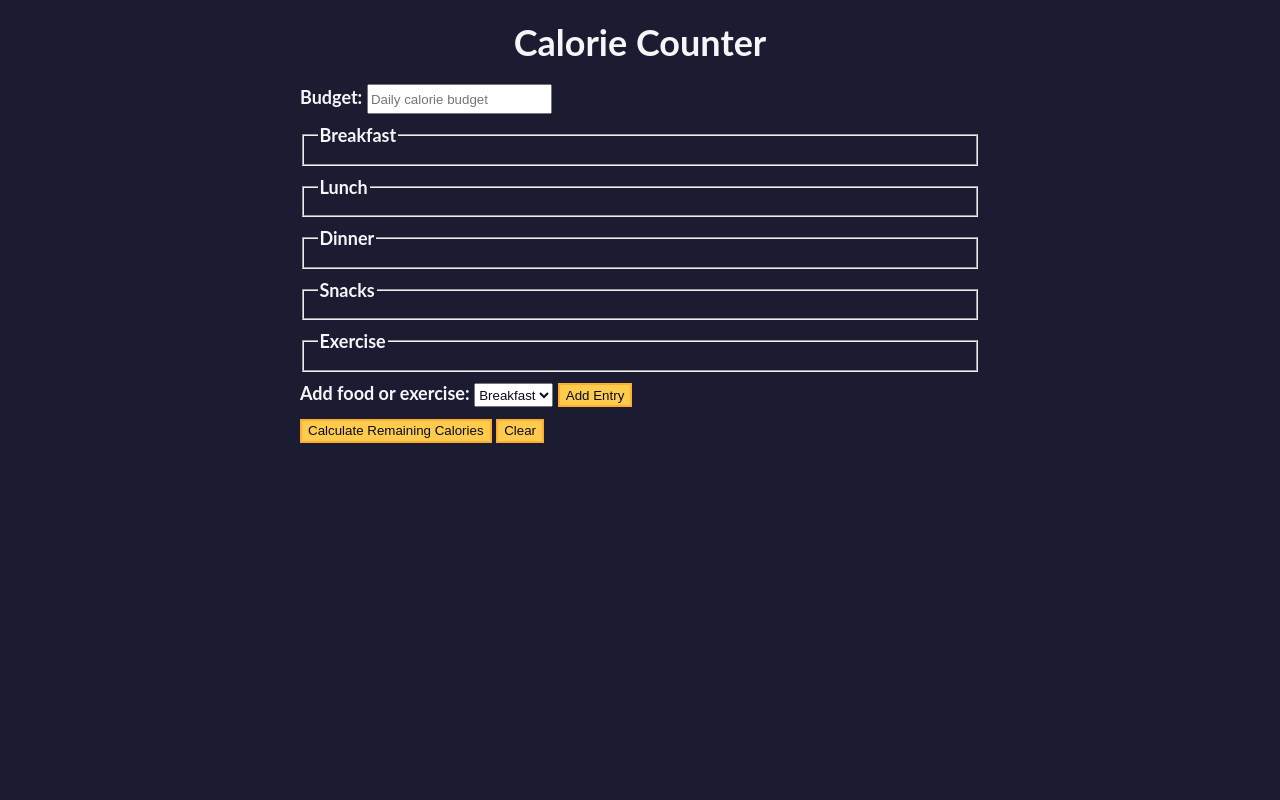
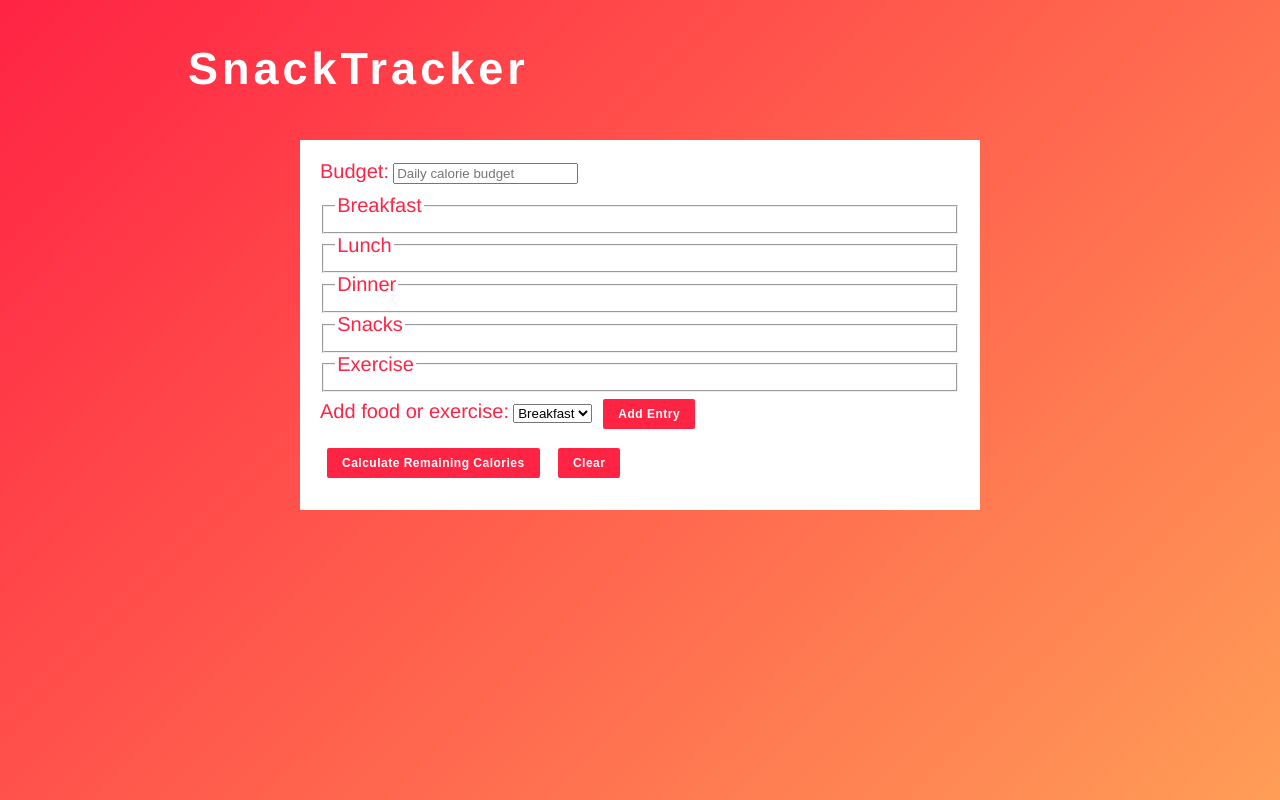
Before and after one commit to searley96/cal_counter, a website: page index.html in a window 1280 px wide. Drawn offline with Linux system fonts and the light colour scheme.

Commit message:
messed around with css

```diff
--- a/index.html
+++ b/index.html
@@ -8,7 +8,7 @@
   </head>
   <body>
     <main>
-      <h1>Calorie Counter</h1>
+      <h1>SnackTracker</h1>
       <div class="container">
         <form id="calorie-counter">
           <label for="budget">Budget:</label>
--- a/styles.css
+++ b/styles.css
@@ -1,39 +1,47 @@
-:root {
-  --light-grey: #f5f6f7;
-  --dark-blue: #0a0a23;
-  --fcc-blue: #1b1b32;
-  --light-yellow: #fecc4c;
-  --dark-yellow: #feac32;
-  --light-pink: #ffadad;
-  --dark-red: #850000;
-  --light-green: #acd157;
+body {
+  font-family:"MarkWeb", "Avenir Next", "Helvetica Neue", Helvetica, sans-serif;
+  font-size: 15px;
+  padding-top: 5px;
+  background: rgba(255, 157, 87, 1.0);
+  background: linear-gradient(135deg, rgba(255, 35, 68, 1.0), rgba(255, 157, 87, 1.0));
+  background-attachment: fixed;
 }
 
-body {
-  font-family: "Lato", Helvetica, Arial, sans-serif;
-  font-size: 18px;
-  background-color: var(--fcc-blue);
-  color: var(--light-grey);
-}
+
 
 h1 {
-  text-align: center;
+  text-align: left;
+  font-size: 45px;
+  margin-left: 180px;
+  padding-bottom: 25px;
+  color:white;
+  letter-spacing: 4px;
 }
 
 .container {
+
   width: 90%;
   max-width: 680px;
+  margin: 20px auto;
+  height: 100px;
+  background-color: white;
 }
 
-h1,
-.container,
+ h1,
 .output {
-  margin: 20px auto;
+  margin-bottom: 20px;
+}
+
+#calorie-counter {
+  background-color: white;
+padding: 20px;
+
 }
 
 label,
 legend {
-  font-weight: bold;
+  font-size: 20px;
+  color: rgba(255, 35, 68, 1.0);
 }
 
 .input-container {
@@ -41,29 +49,37 @@ legend {
   flex-direction: column;
 }
 
+.add-entry {
+align-items: center;
+padding-left: 50px;
+}
+
 button {
-  outline: none;
-  cursor: pointer;
-  text-decoration: none;
-  background-color: var(--light-yellow);
-  border: 2px solid var(--dark-yellow);
+    background-color: rgba(255, 35, 68, 1.0);
+    color: white; /* White text color */
+    padding: 8px 15px; /* Adjust padding for size */
+    border: 2px solid white;
+    cursor: pointer; /* Changes cursor to pointer when button is hovered */
+    margin: 5px;
+    font-size: 12px;
+    border-radius: 4px;
+    font-weight:600;
+    letter-spacing: .5px;
+    display: inline-block;
+    align-items: center;
+  }
+
+
+button:hover {
+  background-color: rgb(250, 102, 124);
 }
 
 .clear {
-  background-color: var(--light-pink);
-  color: var(--dark-red);
-  border-color: var(--dark-red);
+  background-color: var(--background-orange);
+  color: var(--accent-red);
+  border-color: var(--accent-red);
 }
 
-button,
-input,
-select {
-  min-height: 24px;
-  color: var(--dark-blue);
-}
-
-fieldset,
-label,
 button,
 input,
 select {
@@ -71,7 +87,7 @@ select {
 }
 
 .output {
-  border: 2px solid var(--light-grey);
+  border: 2px solid var(--background-orange);
   padding: 10px;
   text-align: center;
 }
@@ -86,9 +102,9 @@ select {
 }
 
 .surplus {
-  color: var(--light-green);
+  color:rgb(187, 244, 130);
 }
 
 .deficit {
-  color: var(--light-pink);
+  color: var(--accent-red);
 }
```
Also changed, not shown: README.md.
